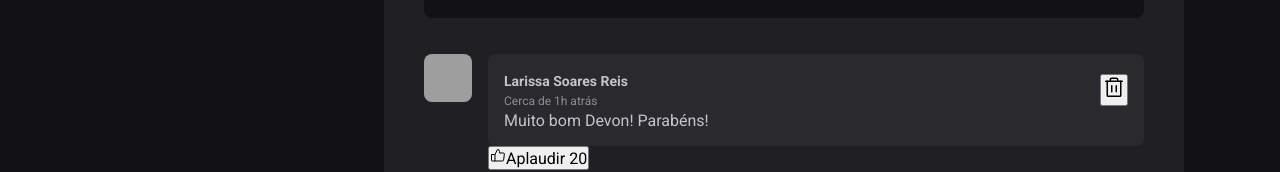
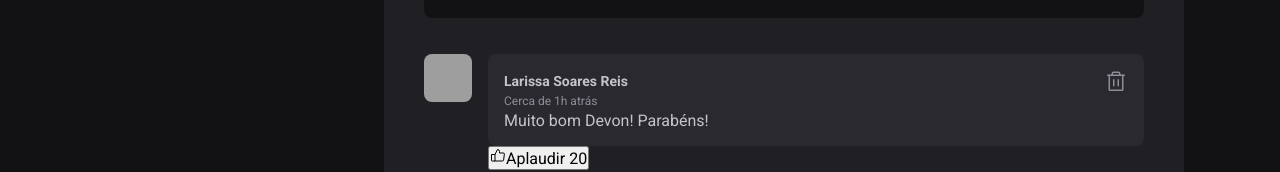
Before and after one commit to srlarissa/Projeto-1---Rede-Social, a React (Vite) app in the folder rocketseat-redesocial/: page / in a window 1280 px wide. Shown: the part 581-753 px from the top of the page. Built offline with nearby package versions, Linux system fonts and the light colour scheme; grey boxes are pictures that could not be loaded.

Commit message:
feat(Comments): Estilização do icone lixeira

```diff
--- a/rocketseat-redesocial/src/components/Comments.module.css
+++ b/rocketseat-redesocial/src/components/Comments.module.css
@@ -23,7 +23,7 @@
 
 .commentContent header {
     display: flex;
-    align-items: center;
+    align-items: flex-start;
     justify-content: space-between;
 }
 
@@ -39,3 +39,16 @@
     line-height: 1.6;
     color: var(--gray-400);
 }
+
+.commentContent header button {
+    background: transparent;
+    border: 0;
+    color: var(--gray-400);
+    cursor: pointer;
+    line-height: 0;
+    border-radius: 2px;
+}
+
+.commentContent header button:hover {
+    color: var(--red-500);
+}
```
